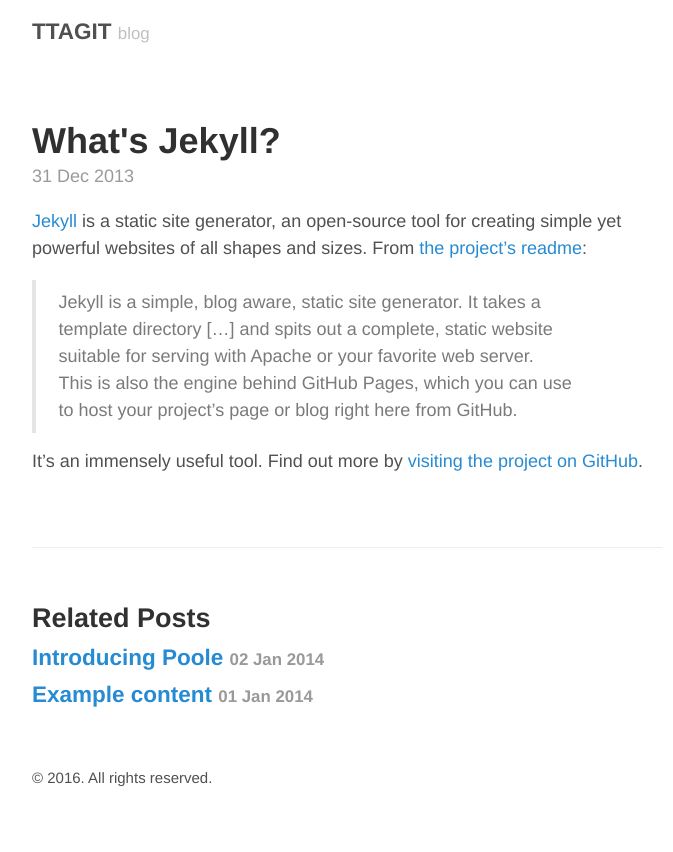
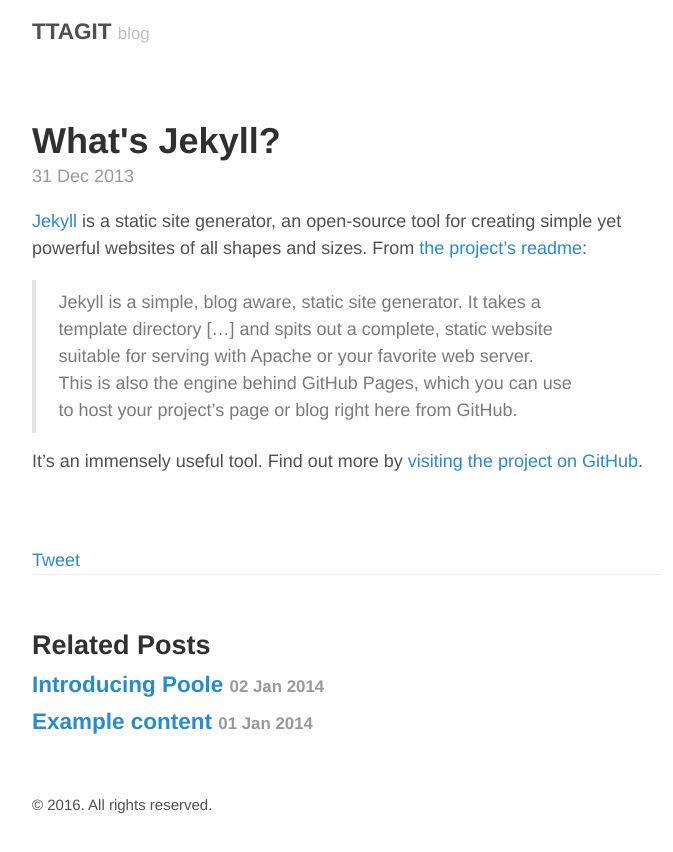
Before and after one commit to ttagit/blog, a Jekyll site: the page built from _posts/2013-12-31-whats-jekyll.md, in a window 1280 px wide. Shown: the top 852 px of the page, without its empty margins (293-966 px from the left). Built offline with Jekyll 4.4.1, drawn with Linux system fonts in a browser that asks for light colours; comment, search, counter and statistics services are not loaded.

Commit message:
tweet btton

```diff
--- a/_layouts/post.html
+++ b/_layouts/post.html
@@ -9,6 +9,8 @@ layout: default
 </article>
 
 <div id='ttagit'></div>
+<a href="https://twitter.com/share" class="twitter-share-button" data-via="ttagit2">Tweet</a>
+<script>!function(d,s,id){var js,fjs=d.getElementsByTagName(s)[0],p=/^http:/.test(d.location)?'http':'https';if(!d.getElementById(id)){js=d.createElement(s);js.id=id;js.src=p+'://platform.twitter.com/widgets.js';fjs.parentNode.insertBefore(js,fjs);}}(document, 'script', 'twitter-wjs');</script>
 
 {% if site.related_posts != empty %}
 <aside class="related">
```
